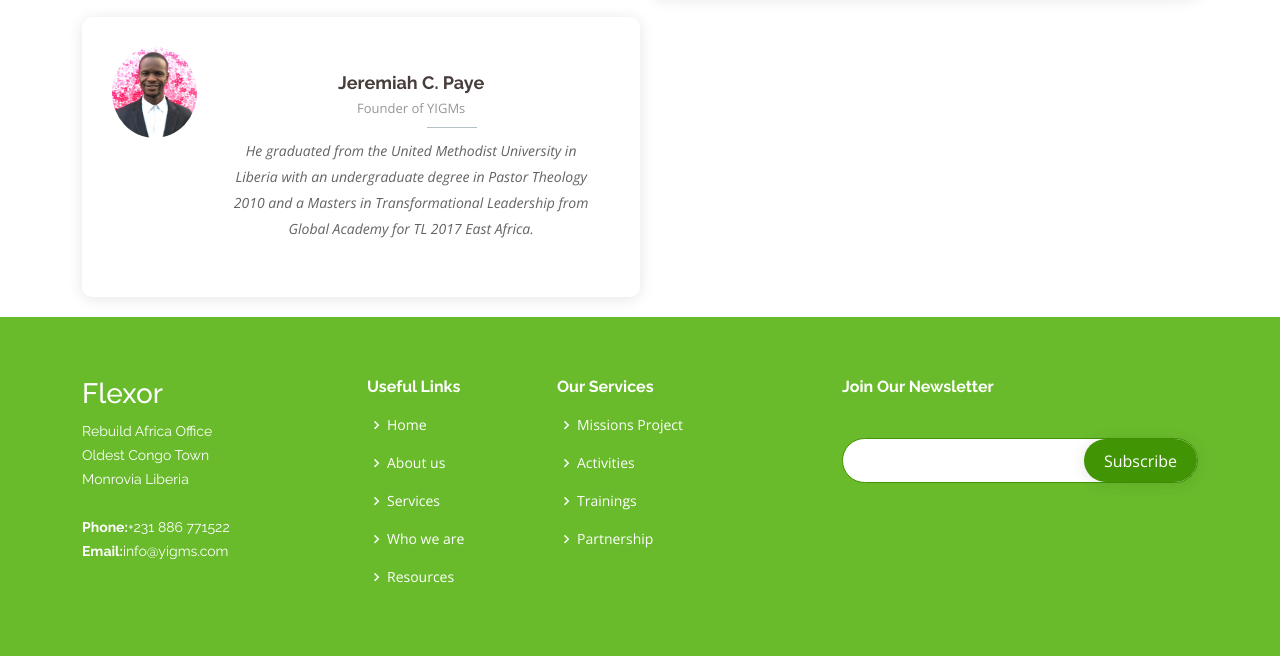
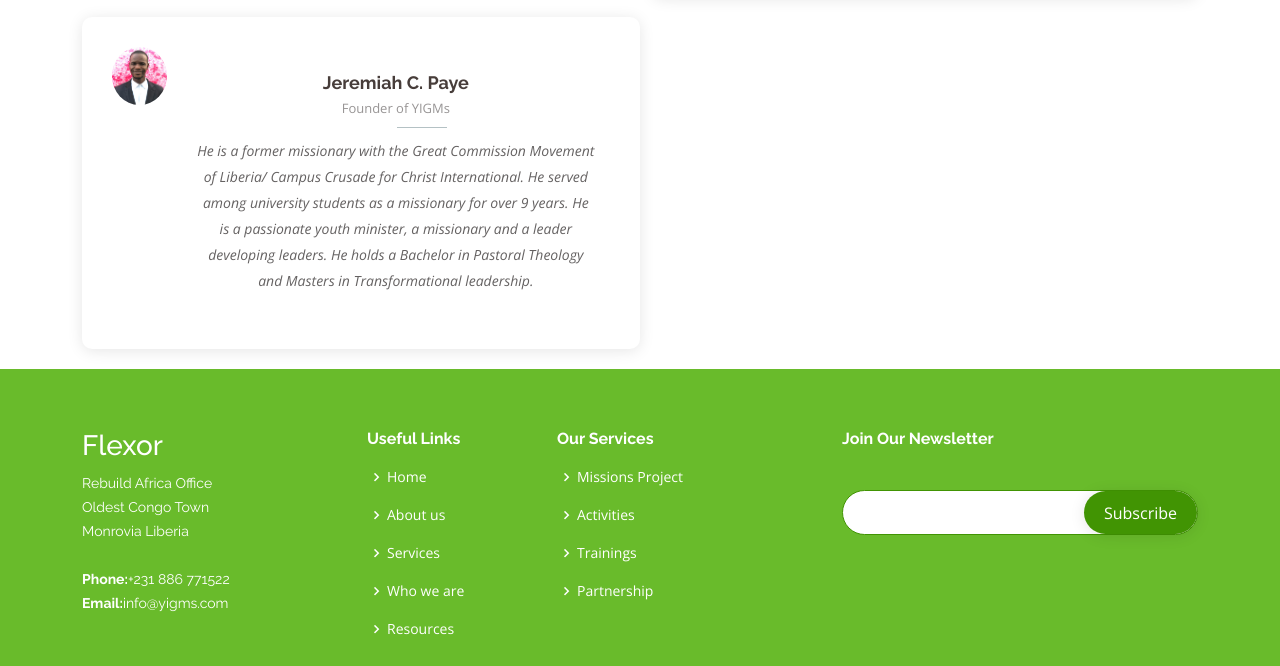
Before and after one commit to Abuh05/yigm, a plain HTML site: page board.html in a window 1280 px wide. Shown: the part 791-1457 px from the top of the page. Drawn offline with nearby package versions, Linux system fonts and the light colour scheme.

Commit message:
Founders

```diff
--- a/board.html
+++ b/board.html
@@ -256,8 +256,9 @@
                 <h4>Jeremiah C. Paye </h4>
                 <span>Founder of YIGMs</span>
                 <p>
-                He graduated from the United Methodist University in Liberia with an undergraduate degree in Pastor Theology 2010
-                 and a Masters in Transformational Leadership from Global Academy for TL 2017 East Africa.
+                  He is a former missionary with the Great Commission Movement of Liberia/ Campus Crusade for Christ International.
+                  He served among university students as a missionary for over 9 years. He is a passionate youth minister, a missionary and a leader developing leaders.
+                  He holds a Bachelor in Pastoral Theology and Masters in Transformational leadership.
                    </p>
               </div>
             </div>
```
